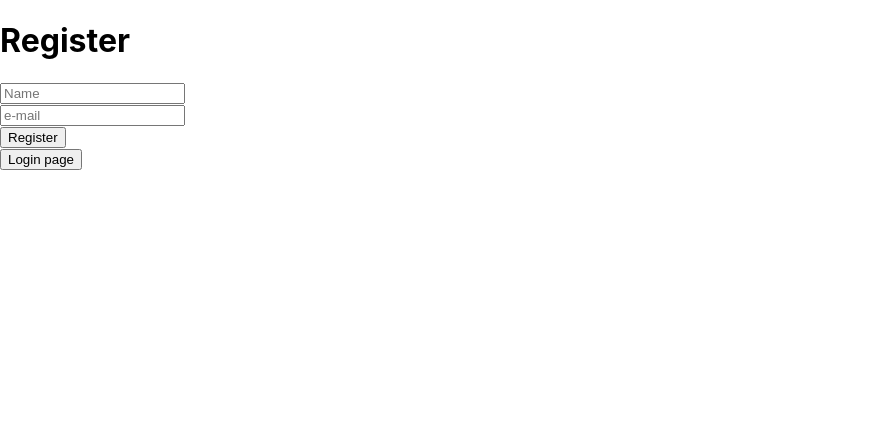
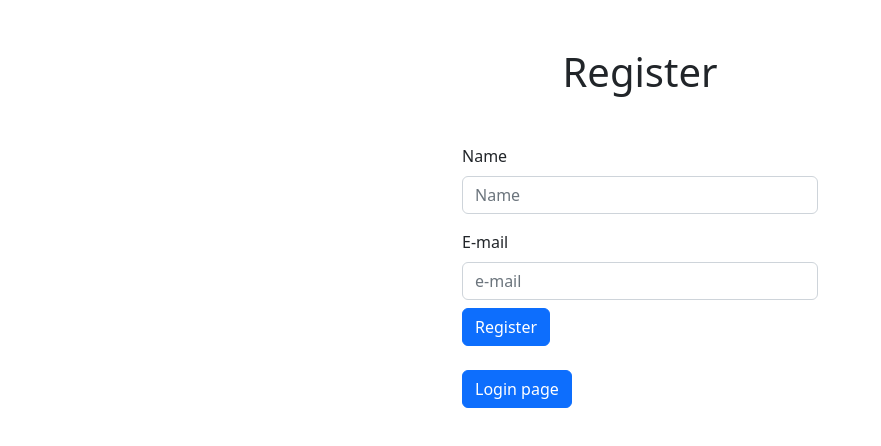
Before and after one commit to 1zboro1/t4_userManagmentSite, a React (Create React App) app in the folder client/: page /register in a window 1280 px wide. Shown: the top 446 px of the page, without its empty margins (0-881 px from the left). Built offline with nearby package versions, Linux system fonts and the light colour scheme.

Commit message:
fix error and add bootstrap

```diff
--- a/client/src/pages/Login.js
+++ b/client/src/pages/Login.js
@@ -1,5 +1,7 @@
 import { useState } from "react";
 import { Link } from "react-router-dom";
+import "bootstrap/dist/css/bootstrap.min.css";
+import { Button, Form, Container, Row, Col } from "react-bootstrap";
 
 function Login() {
   const [name, setName] = useState("");
@@ -26,25 +28,17 @@ function Login() {
     }
     console.log(data);
   }
-  // async function updateDate(e) {
-  //   e.preventDefault();
-  //   await fetch("http://localhost:1337/api/dashboard", {
-  //     method: "POST",
-  //     headers: {
-  //       "Content-Type": "application.json",
-  //       "x-access-token": localStorage.getItem("token"),
-  //     },
-  //     body: JSON.stringify({
-  //       lastLogin: Date.now(),
-  //     }),
-  //   });
-  // }
 
   return (
     <div className="App">
-      <h1>Login</h1>
-      <form onSubmit={loginUser}>
-        <input
+      <Container>
+        <h1 className="text-center mt-5">Login</h1>
+        <Form onSubmit={loginUser}>
+          <Row className="mb-3 mt-5">
+            <Col md={{ span: 4, offset: 4 }}>
+              <Form.Group controlId="nameInput">
+                <Form.Label>Name</Form.Label>
+                <Form.Control
                   type="text"
                   placeholder="Name"
                   value={name}
@@ -52,8 +46,14 @@ function Login() {
                     setName(e.target.value);
                   }}
                 />
-        <br />
-        <input
+              </Form.Group>
+            </Col>
+          </Row>
+          <Row>
+            <Col md={{ span: 4, offset: 4 }}>
+              <Form.Group controlId="emailInput">
+                <Form.Label>E-mail</Form.Label>
+                <Form.Control
                   type="text"
                   placeholder="e-mail"
                   value={email}
@@ -61,12 +61,23 @@ function Login() {
                     setEmail(e.target.value);
                   }}
                 />
-        <br />
-        <input type="submit" value="Login" />
-      </form>
+              </Form.Group>
+            </Col>
+          </Row>
+          <Row className="mb-4 mt-2">
+            <Col md={{ offset: 4 }}>
+              <Button type="submit">Login</Button>
+            </Col>
+          </Row>
+        </Form>
+        <Row className="mb-4 mt-2">
+          <Col md={{ offset: 4 }}>
             <Link to="/register">
-        <button>Register page</button>
+              <Button>Register page</Button>
             </Link>
+          </Col>
+        </Row>
+      </Container>
     </div>
   );
 }
--- a/client/src/pages/Register.js
+++ b/client/src/pages/Register.js
@@ -1,5 +1,7 @@
 import { useState } from "react";
 import { useNavigate, Link } from "react-router-dom";
+import "bootstrap/dist/css/bootstrap.min.css";
+import { Button, Form, Container, Row, Col } from "react-bootstrap";
 
 function Register() {
   const history = useNavigate();
@@ -20,14 +22,22 @@ function Register() {
     const data = await repsonse.json();
     console.log(data);
     if (data.status === "ok") {
+      alert("Registration successfull");
       history("/login");
+    } else {
+      alert("Error. Duplicate email or wrong data")
     }
   }
   return (
     <div className="App">
-      <h1>Register</h1>
-      <form onSubmit={registerUser}>
-        <input
+      <Container>
+        <h1 className="text-center mt-5">Register</h1>
+        <Form onSubmit={registerUser}>
+          <Row className="mb-3 mt-5">
+            <Col md={{ span: 4, offset: 4 }}>
+              <Form.Group controlId="nameInput">
+                <Form.Label>Name</Form.Label>
+                <Form.Control
                   type="text"
                   placeholder="Name"
                   value={name}
@@ -35,8 +45,14 @@ function Register() {
                     setName(e.target.value);
                   }}
                 />
-        <br />
-        <input
+              </Form.Group>
+            </Col>
+          </Row>
+          <Row>
+            <Col md={{ span: 4, offset: 4 }}>
+              <Form.Group controlId="emailInput">
+                <Form.Label>E-mail</Form.Label>
+                <Form.Control
                   type="text"
                   placeholder="e-mail"
                   value={email}
@@ -44,12 +60,23 @@ function Register() {
                     setEmail(e.target.value);
                   }}
                 />
-        <br />
-        <input type="submit" value="Register" />
-      </form>
+              </Form.Group>
+            </Col>
+          </Row>
+          <Row className="mb-4 mt-2">
+            <Col md={{ offset: 4 }}>
+              <Button type="submit">Register</Button>
+            </Col>
+          </Row>
+        </Form>
+        <Row className="mb-4 mt-2">
+          <Col md={{ offset: 4 }}>
             <Link to="/login">
-        <button>Login page</button>
+              <Button>Login page</Button>
             </Link>
+          </Col>
+        </Row>
+      </Container>
     </div>
   );
 }
```
Also changed, not shown: client/package.json (+5 -3 lines), 1 other file (tests, documents, lock files or other folders). Lines whose indentation alone changed are shown as unchanged.
